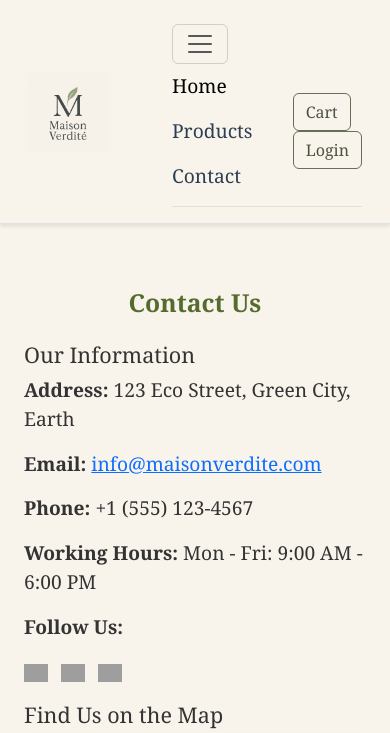
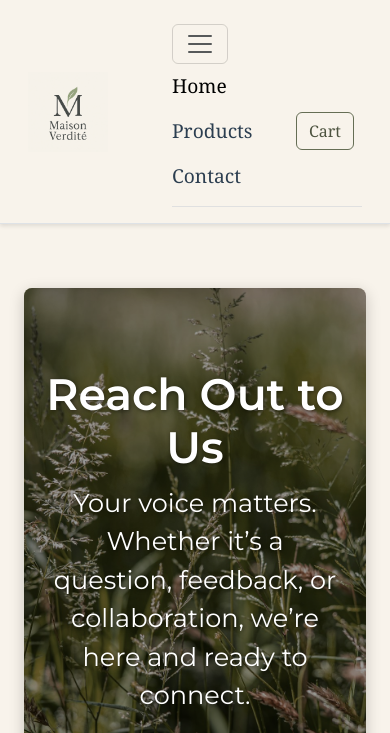
Before and after one commit to Emiliaa1/IA1_Tema, a Flask app: page /contact in a window 390 px wide. Shown: the top 733 px of the page. Run offline with Flask 3, Linux system fonts and the light colour scheme; some libraries are stand-ins or nearby versions; grey boxes are pictures that could not be loaded.

Commit message:
Everything done except documentation + dockerfile

```diff
--- a/app/main_app.py
+++ b/app/main_app.py
@@ -2,7 +2,6 @@
 from flask import Flask, request, render_template, redirect, session
 from .pages.index import index_pages
 from .pages.cart import cart_pages
-from .pages.login import login_pages
 from .pages.checkout import checkout_pages
 from .pages.contact import contact_pages
 from .pages.products_flask import products_pages
@@ -15,7 +14,6 @@ app.secret_key = "gxnMaYjinQ27DeBwgKsDyuDQO"
 
 app.register_blueprint(index_pages)
 app.register_blueprint(cart_pages)
-app.register_blueprint(login_pages)
 app.register_blueprint(checkout_pages)
 app.register_blueprint(contact_pages)
 app.register_blueprint(products_pages)
--- a/app/pages/cart.py
+++ b/app/pages/cart.py
@@ -8,6 +8,11 @@ def cart_page():
     # Compute total
     total_price = sum(item["price"] * item["count"] for item in cart.values())
     return render_template("cart.html", cart=cart, total_price=total_price)
+
+@cart_pages.route("/cart/empty", methods=["GET"])
+def empty_cart():
+    session.pop("cart", None)  # Clear the cart from the session
+    return redirect(url_for("cart.cart_page"))
 
 @cart_pages.route("/cart/remove-item", methods=["GET"])
 def remove_from_cart():
--- a/templates/_layout.html
+++ b/templates/_layout.html
@@ -33,9 +33,6 @@
                             <li class="nav-item">
                                 <a class="btn btn-outline-primary me-2" href="/cart">Cart</a>
                             </li>
-                            <li class="nav-item">
-                                <a class="btn btn-outline-primary" href="/login">Login</a>
-                            </li>
                         </ul>
                     </div>
                 </nav>
--- a/templates/contact.html
+++ b/templates/contact.html
@@ -4,60 +4,118 @@
 
 {% block content %}
 <style>
-    .container h2 {
-    color: #556B2F;
-    font-weight: bold;
+  @import url('https://fonts.googleapis.com/css2?family=Montserrat:wght@300;400;600&display=swap');
+  .container { font-family: 'Montserrat', sans-serif; }
+  .hero {
+    position: relative;
+    background: url("{{ url_for('static', filename='images/contact.jpg') }}") center/cover no-repeat;
+    color: #fff;
+    padding: 80px 20px;
+    border-radius: 8px;
+    text-align: center;
+    margin-bottom: 40px;
+    box-shadow: 0 4px 15px rgba(0,0,0,0.2);
+    overflow: hidden;
   }
-
-    .list-inline-item img {
+  .hero::before {
+    content: "";
+    position: absolute;
+    top: 0;
+    left: 0;
+    width: 100%;
+    height: 100%;
+    background: rgba(0, 0, 0, 0.4); /* Dark overlay */
+    z-index: 1;
+  }
+  .hero h2, .hero p {
+    position: relative;
+    z-index: 2; /* Ensure text is above the overlay */
+  }
+  .hero h2 { font-weight: 700; font-size: 2.75rem; margin-bottom: 10px; text-shadow: 1px 1px 4px rgba(0,0,0,0.5); }
+  .hero p { font-weight: 500; font-size: 1.6rem; text-shadow: 1px 1px 4px rgba(0,0,0,0.6); }
+  .info-card, .map-card {
+    border: none;
+    border-radius: 12px;
+    box-shadow: 0 4px 20px rgba(0,0,0,0.05);
+    padding: 30px;
+    margin-bottom: 30px;
+    background-color: #fff;
+  }
+  .info-card h4, .map-card h4 {
+    color: #556b2f;
+    font-weight: 600;
+    margin-bottom: 20px;
+    border-bottom: 2px solid #e0e0e0;
+    padding-bottom: 10px;
+  }
+  .contact-list li {
+    margin-bottom: 15px;
+    display: flex;
+    align-items: center;
+    color: #333;
+    font-size: 1rem;
+  }
+  .contact-list li i {
+    font-size: 1.3rem;
+    width: 30px;
+    color: #556b2f;
+    margin-right: 10px;
+  }
+  .social-icons a {
+    display: inline-block;
+    margin-right: 15px;
     transition: transform 0.2s ease;
+    color: #556b2f;
+    font-size: 1.5rem;
   }
-
-    .list-inline-item img:hover {
-    transform: scale(1.2);
-    }
-
+  .social-icons a:hover { transform: translateY(-4px); }
   iframe {
+    width: 100%;
+    height: 320px;
+    border: none;
     border-radius: 8px;
-    box-shadow: 0 4px 10px rgba(0, 0, 0, 0.1);
+    box-shadow: 0 4px 15px rgba(0,0,0,0.1);
   }
 </style>
+
 <div class="container my-5">
-  <h2 class="text-center mb-4" style="color: #556B2F;">Contact Us</h2>
+  <!-- Hero Section -->
+  <div class="hero">
+    <h2>Reach Out to Us</h2>
+    <p>Your voice matters. Whether it’s a question, feedback, or collaboration, we’re here and ready to connect.</p>
+  </div>
+
   <div class="row">
-    <!-- Contact Information -->
+    <!-- Contact Information Card -->
     <div class="col-md-6">
-      <h4>Our Information</h4>
-      <p><strong>Address:</strong> 123 Eco Street, Green City, Earth</p>
-      <p><strong>Email:</strong> <a href="mailto:info@maisonverdite.com">info@maisonverdite.com</a></p>
-      <p><strong>Phone:</strong> +1 (555) 123-4567</p>
-      <p><strong>Working Hours:</strong> Mon - Fri: 9:00 AM - 6:00 PM</p>
-      <p><strong>Follow Us:</strong></p>
-      <ul class="list-inline">
-        <li class="list-inline-item">
-          <a href="https://facebook.com" target="_blank" class="text-decoration-none">
-            <img src="{{ url_for('static', filename='images/facebook-icon.png') }}" alt="Facebook" style="width: 24px;">
-          </a>
-        </li>
-        <li class="list-inline-item">
-          <a href="https://twitter.com" target="_blank" class="text-decoration-none">
-            <img src="{{ url_for('static', filename='images/twitter-icon.png') }}" alt="Twitter" style="width: 24px;">
-          </a>
-        </li>
-        <li class="list-inline-item">
-          <a href="https://instagram.com" target="_blank" class="text-decoration-none">
-            <img src="{{ url_for('static', filename='images/instagram-icon.png') }}" alt="Instagram" style="width: 24px;">
-          </a>
-        </li>
+      <div class="card info-card">
+        <div class="card-body">
+          <h4>Contact Details</h4>
+          <ul class="list-unstyled contact-list">
+            <li><i class="fas fa-map-marker-alt"></i>123 Eco Street, Green City, Earth</li>
+            <li><i class="fas fa-envelope"></i><a href="mailto:info@maisonverdite.com"> info@maisonverdite.com</a></li>
+            <li><i class="fas fa-phone-alt"></i>+1 (555) 123-4567</li>
+            <li><i class="far fa-clock"></i>Mon - Fri: 9:00 AM - 6:00 PM</li>
           </ul>
+          <div class="social-icons mt-3">
+            <a href="https://facebook.com" target="_blank"><i class="fab fa-facebook-f"></i></a>
+            <a href="https://twitter.com" target="_blank"><i class="fab fa-twitter"></i></a>
+            <a href="https://instagram.com" target="_blank"><i class="fab fa-instagram"></i></a>
+          </div>
+        </div>
+      </div>
     </div>
 
     <!-- Map Section -->
     <div class="col-md-6">
-      <h4>Find Us on the Map</h4>
+      <div class="card map-card">
+        <div class="card-body">
+          <h4>Our Location</h4>
           <iframe
             src="https://www.google.com/maps/embed?pb=!1m18!1m12!1m3!1d3153.835434509374!2d-122.4194154846813!3d37.77492927975954!2m3!1f0!2f0!3f0!3m2!1i1024!2i768!4f13.1!3m3!1m2!1s0x80858064f0e2b1b1%3A0x4a0b6e8b8b8b8b8b!2s123%20Eco%20Street%2C%20Green%20City%2C%20Earth!5e0!3m2!1sen!2sus!4v1610000000000!5m2!1sen!2sus"
-        width="100%" height="300" style="border:0;" allowfullscreen="" loading="lazy"></iframe>
+            allowfullscreen="" loading="lazy"></iframe>
+        </div>
+      </div>
     </div>
   </div>
 </div>
--- a/templates/products.html
+++ b/templates/products.html
@@ -42,7 +42,7 @@
           <h5 class="card-title">{{ product.name }}</h5>
           <p class="card-text">${{ '%.2f' % product.price }}</p>
           <p class="card-text">{{ product.description }}</p>
-          <a href="/cart/add-item?id={{ product.id }}" class="btn btn-primary">Add to Cart</a>
+          <a href="/cart/add-item?id={{ product.id }}" class="btn btn-outline-primary">Add to Cart</a>
         </div>
       </div>
     </div>
```
Also changed, not shown: app/pages/login.py (deleted, +0 -7 lines), submitted-data/order_20250513131639.json (deleted, +0 -25 lines), templates/cart.html (+13 -5 lines), templates/checkout_success.html (+10 -1 lines), templates/login.html (deleted, +0 -95 lines), public/images/contact.jpg (added), siteia1_simple.db (deleted). Lines whose indentation alone changed are shown as unchanged.
